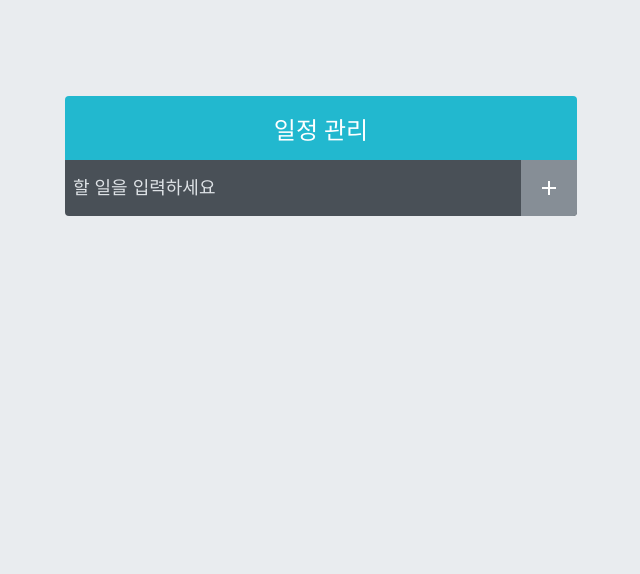
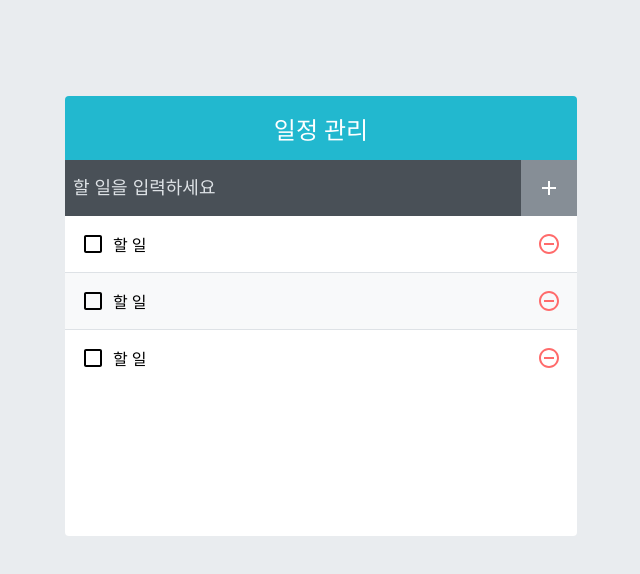
Before and after one commit to MayOwall/the-art-of-react, a React (Vite) app in the folder todo-app/: page / in a window 1280 px wide. Shown: the top 574 px of the page, without its empty margins (319-959 px from the left). Built offline with nearby package versions, Linux system fonts and the light colour scheme.

Commit message:
todo-app: TodoListItem 컴포넌트 구현

```diff
--- a/todo-app/src/App.jsx
+++ b/todo-app/src/App.jsx
@@ -1,9 +1,10 @@
-import { TodoTemplate, TodoInsert } from './components';
+import { TodoTemplate, TodoInsert, TodoList } from './components';
 
 const App = () => {
   return (
     <TodoTemplate>
       <TodoInsert />
+      <TodoList />
     </TodoTemplate>
   );
 };
--- /dev/null
+++ b/todo-app/src/components/TodoListItem/TodoListItem.jsx
@@ -0,0 +1,18 @@
+import { MdCheckBoxOutlineBlank, MdRemoveCircleOutline } from 'react-icons/md';
+import './TodoListItem.scss';
+
+const TodoListItem = () => {
+  return (
+    <div className="TodoListItem">
+      <div className="checkbox">
+        <MdCheckBoxOutlineBlank />
+        <div className="text">할 일</div>
+      </div>
+      <div className="remove">
+        <MdRemoveCircleOutline />
+      </div>
+    </div>
+  );
+};
+
+export default TodoListItem;
--- /dev/null
+++ b/todo-app/src/components/TodoListItem/TodoListItem.scss
@@ -0,0 +1,52 @@
+.TodoListItem {
+  padding: 1rem;
+  display: flex;
+  align-items: center;
+
+  &:nth-child(even) {
+    background: #f8f9fa;
+  }
+
+  .checkbox {
+    cursor: pointer;
+    flex: 1;
+    display: flex;
+    align-items: center;
+
+    svg {
+      font-size: 1.5rem;
+    }
+
+    .text {
+      margin-left: 0.5rem;
+      flex: 1;
+    }
+
+    &.checked {
+      svg {
+        color: #22b8cf;
+      }
+
+      .text {
+        color: #adb5bd;
+        text-decoration: line-through;
+      }
+    }
+  }
+
+  .remove {
+    display: flex;
+    align-items: center;
+    font-size: 1.5rem;
+    color: #ff6b6b;
+    cursor: pointer;
+
+    &:hover {
+      color: #ff8787;
+    }
+  }
+
+  & + & {
+    border-top: 1px solid #dee2e6;
+  }
+}
--- a/todo-app/src/components/index.js
+++ b/todo-app/src/components/index.js
@@ -1,4 +1,6 @@
 import TodoTemplate from './TodoTemplate/TodoTemplate';
 import TodoInsert from './TodoInsert/TodoInsert';
+import TodoListItem from './TodoListItem/TodoListItem';
+import TodoList from './TodoList/TodoList';
 
-export { TodoTemplate, TodoInsert };
+export { TodoTemplate, TodoInsert, TodoListItem, TodoList };
```
